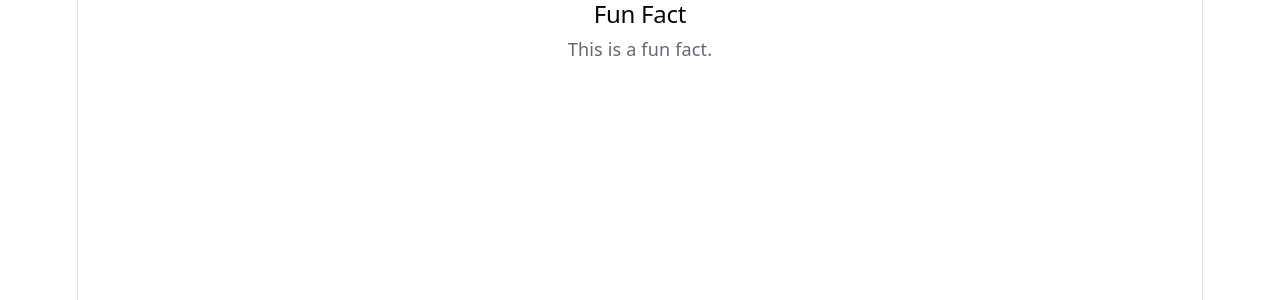
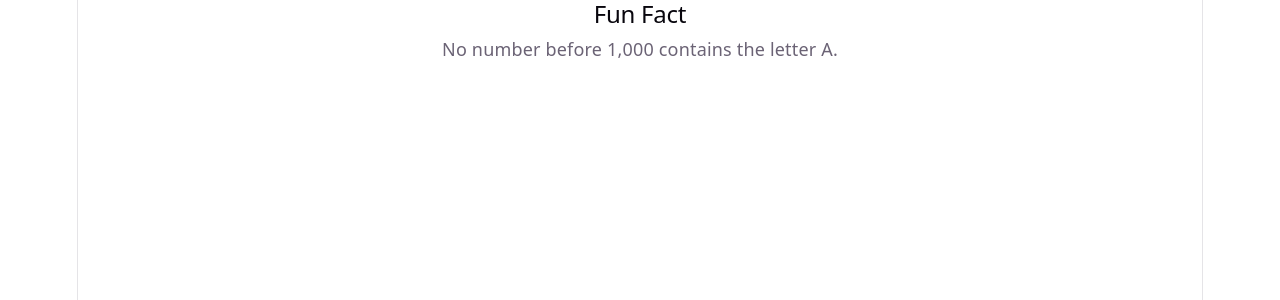
Before and after one commit to Akaiokaa/fun-facts, a React (Vite) app: page / in a window 1280 px wide. Shown: the top 300 px of the page. Built offline with nearby package versions, Linux system fonts and the light colour scheme.

Commit message:
Added a prop

```diff
--- a/src/App.jsx
+++ b/src/App.jsx
@@ -4,7 +4,7 @@ import FunFactCard from './FunFactCard';
 function App() {
   return (
     <div>
-      <FunFactCard />
+      <FunFactCard fact="No number before 1,000 contains the letter A."/>
     </div>
   );
 }
--- a/src/FunFactCard.jsx
+++ b/src/FunFactCard.jsx
@@ -1,8 +1,8 @@
-function FunFactCard(){
+function FunFactCard({ fact }){
     return (
         <div>
             <h2>Fun Fact</h2>
-            <p>This is a fun fact.</p>
+            <p>{ fact }</p>
         </div>
     )
 }
```
